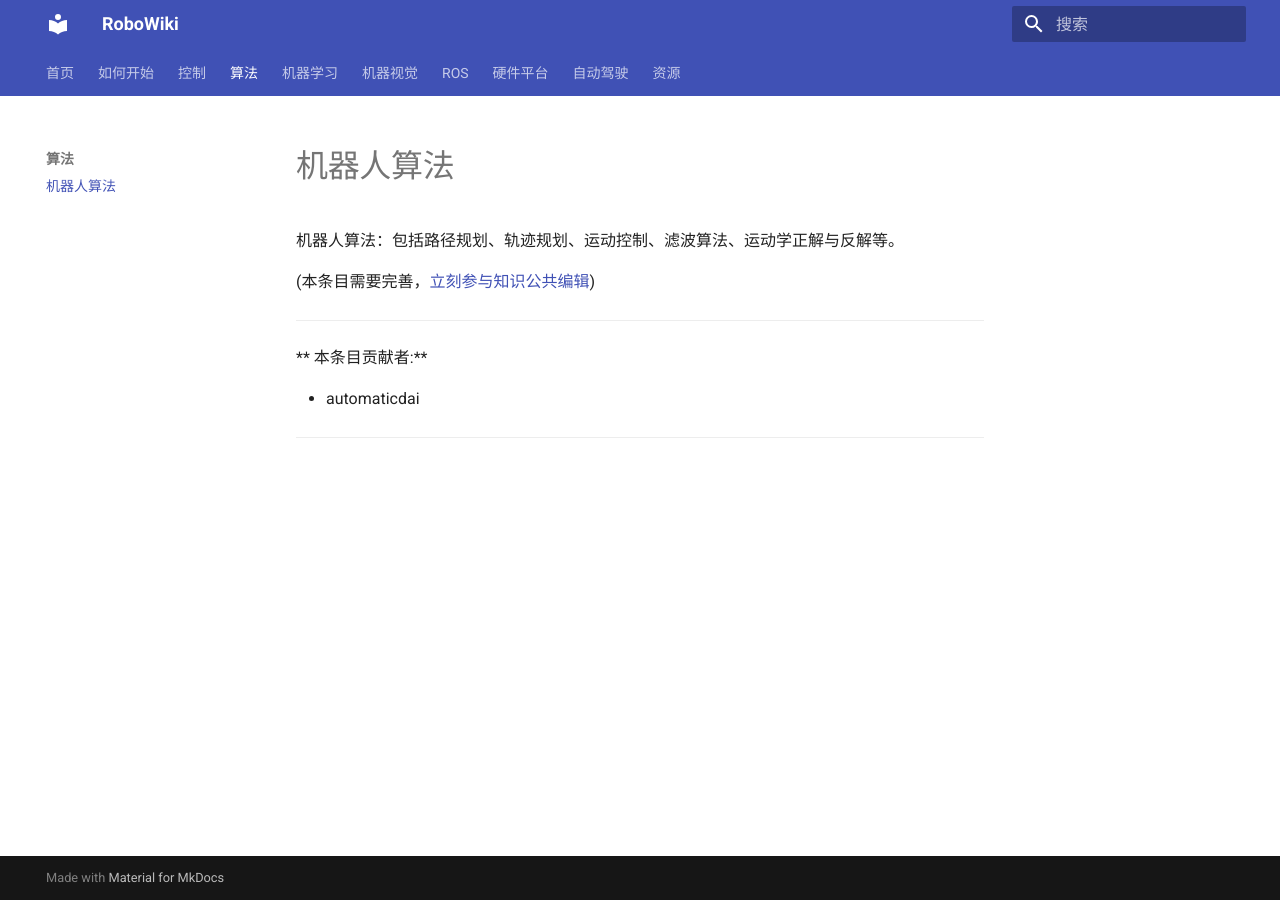
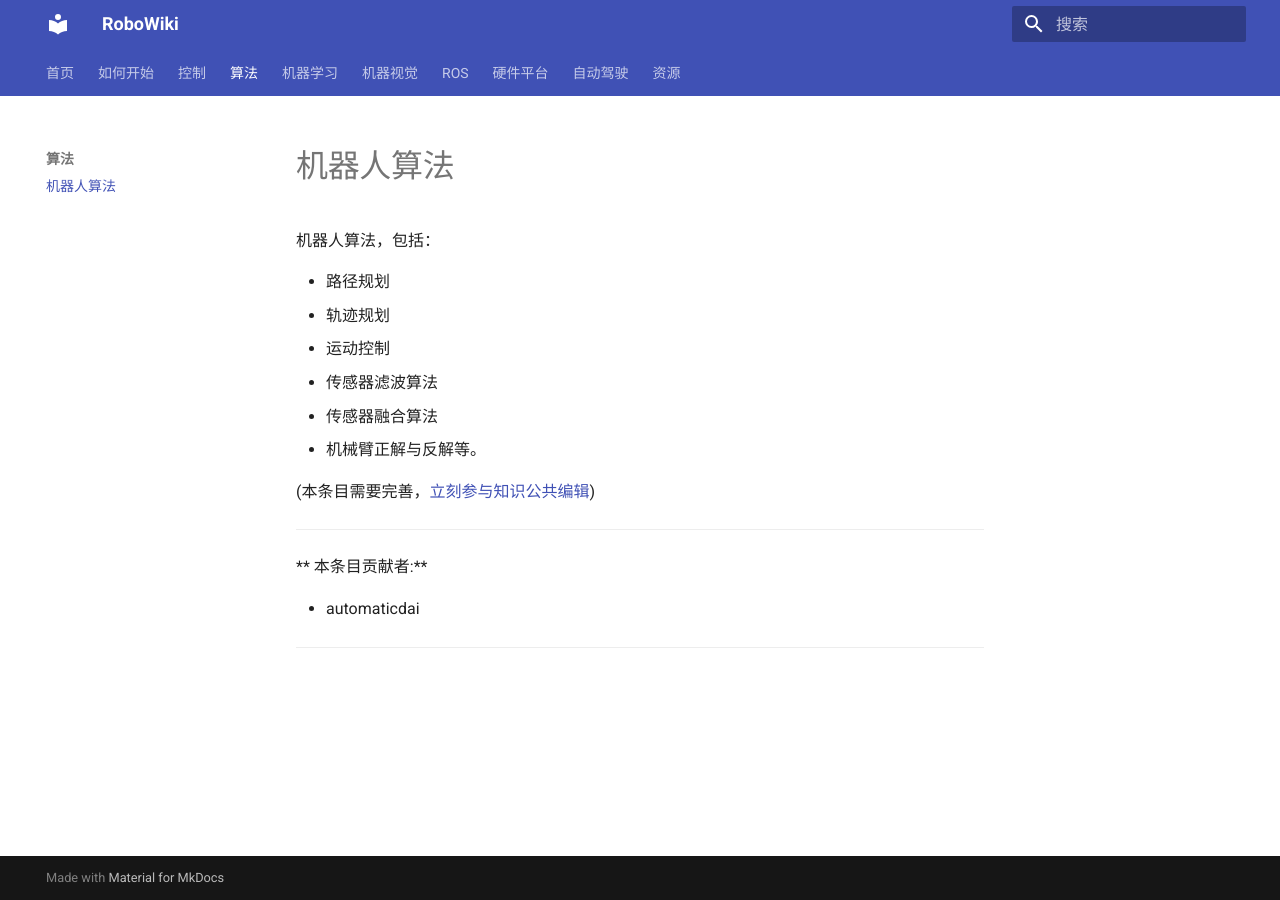
Before and after one commit to yfrobotics/robowiki-cn, an MkDocs documentation site: the page built from docs/algorithm/index.md, in a window 1280 px wide. Built offline with MkDocs 1.6.1 and Material for MkDocs 9.7.7, drawn with Linux system fonts in a browser that asks for light colours.

Commit message:
add items in algorithms

```diff
--- a/docs/algorithm/index.md
+++ b/docs/algorithm/index.md
@@ -1,6 +1,13 @@
 # 机器人算法
 
-机器人算法：包括路径规划、轨迹规划、运动控制、滤波算法、运动学正解与反解等。
+机器人算法，包括：
+
+- 路径规划
+- 轨迹规划
+- 运动控制
+- 传感器滤波算法
+- 传感器融合算法
+- 机械臂正解与反解等。
 
 (本条目需要完善，[立刻参与知识公共编辑](/contribute/))
 
```
